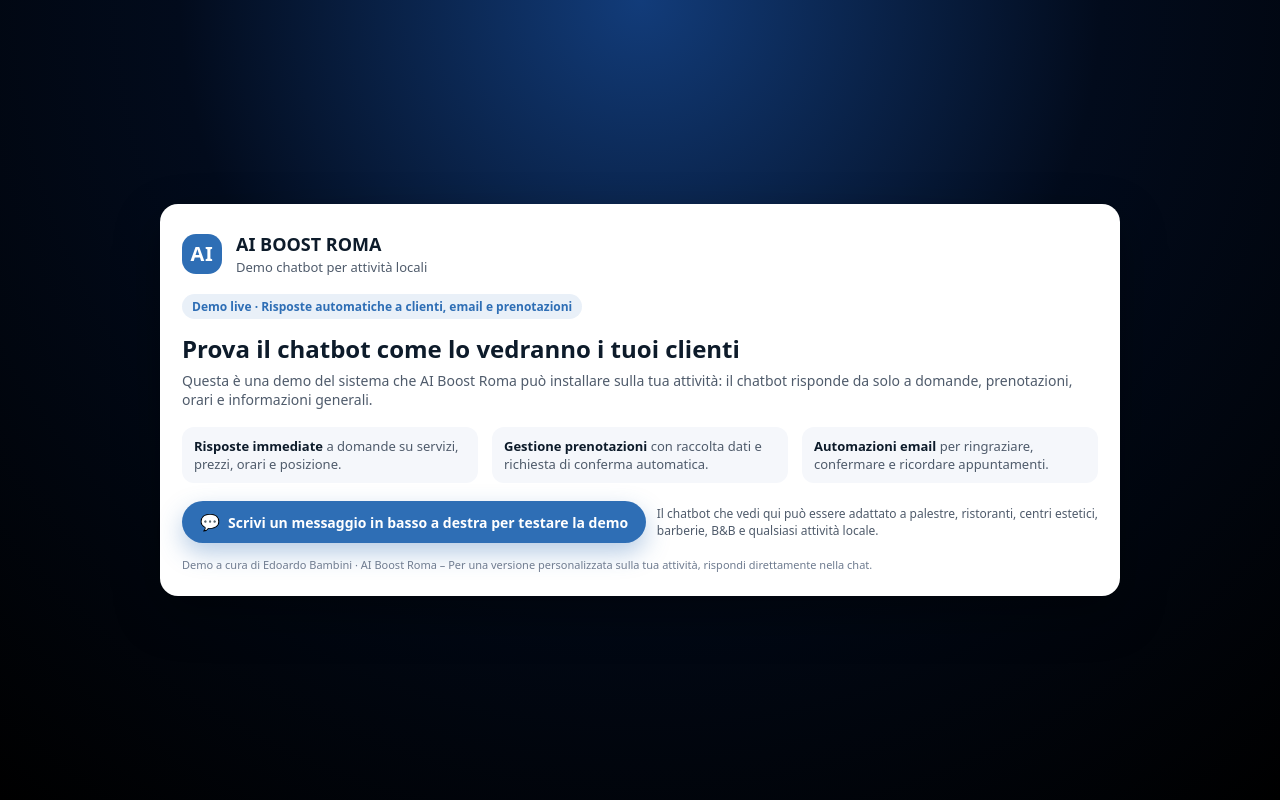
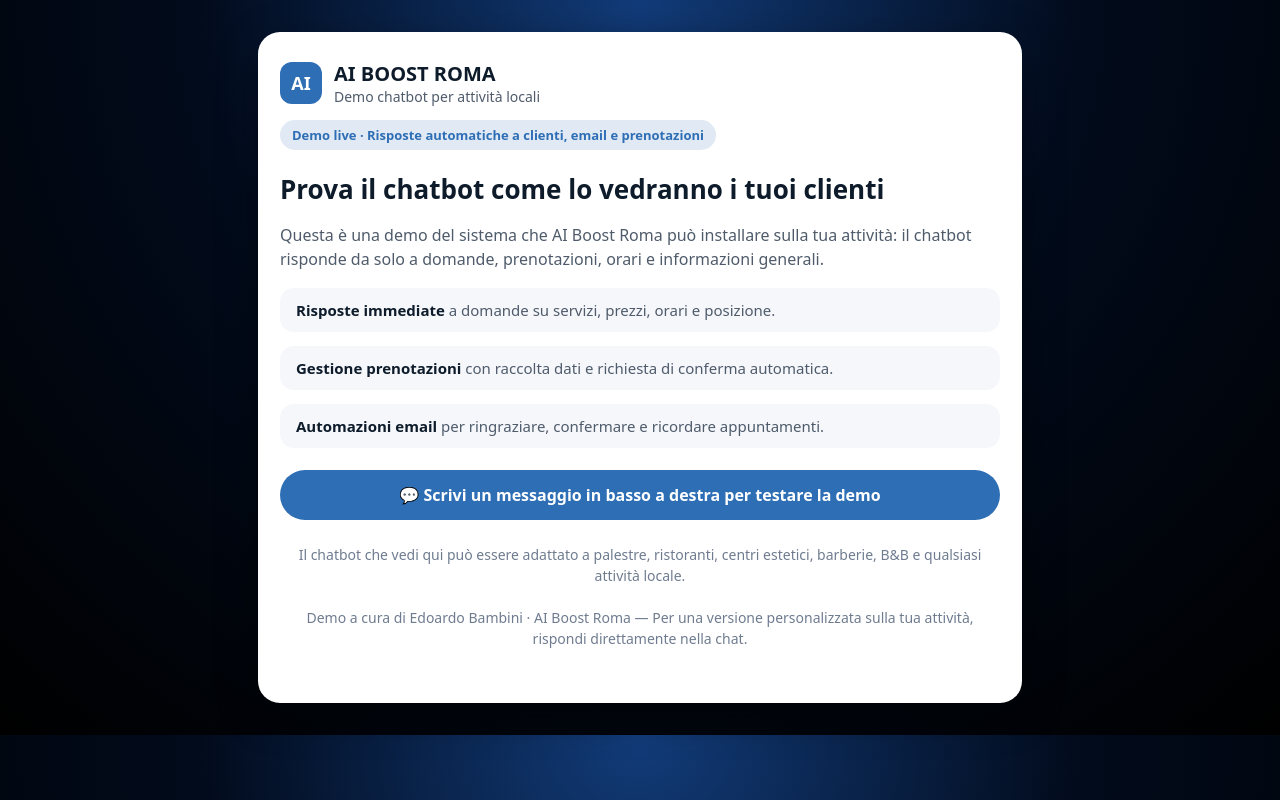
Before and after one commit to Macrofyteam/aiboost-roma-demo, a plain HTML site: page index.html in a window 1280 px wide. Drawn offline with Linux system fonts and the light colour scheme.

Commit message:
Update index.html

```diff
--- a/index.html
+++ b/index.html
@@ -2,203 +2,157 @@
 <html lang="it">
 <head>
     <meta charset="UTF-8" />
-  <title>AI BOOST ROMA – Demo Chatbot</title>
-  <meta name="viewport" content="width=device-width, initial-scale=1" />
+    <meta name="viewport" content="width=device-width, initial-scale=1.0" />
+    <title>AI BOOST ROMA – Demo</title>
+
     <style>
-    :root {
-      --bg: #031b3a;
-      --card: #ffffff;
-      --accent: #2e6eb5;
-      --text-main: #0d1b2a;
-      --text-light: #4f5b6b;
-    }
-    * {
-      box-sizing: border-box;
+        body {
             margin: 0;
             padding: 0;
+            background: radial-gradient(circle at top, #123c7a 0%, #020b1c 45%, #000000 100%);
             font-family: system-ui, -apple-system, BlinkMacSystemFont, "Segoe UI", sans-serif;
+            color: #ffffff;
+            padding: 32px 16px;
+            display: flex;
+            justify-content: center;
         }
-    body {
-      min-height: 100vh;
-      background: radial-gradient(circle at top, #123c7a 0, #020b1c 45%, #000000 100%);
+
+        .container {
+            background: #ffffff;
+            color: #0d1b2a;
+            width: 100%;
+            max-width: 720px;
+            border-radius: 22px;
+            padding: 28px 22px 40px;
+            box-shadow: 0 12px 40px rgba(0,0,0,0.35);
+        }
+
+        .logo-row {
+            display: flex;
+            align-items: center;
+            gap: 12px;
+        }
+
+        .logo-box {
+            width: 42px;
+            height: 42px;
+            background: #2e6eb5;
             color: #ffffff;
+            border-radius: 12px;
             display: flex;
             align-items: center;
             justify-content: center;
-      padding: 24px;
-    }
-    .wrapper {
-      max-width: 960px;
-      width: 100%;
-    }
-    .card {
-      background: var(--card);
-      border-radius: 18px;
-      padding: 28px 22px 24px;
-      box-shadow: 0 18px 45px rgba(0, 0, 0, 0.35);
-    }
-    .logo-row {
-      display: flex;
-      align-items: center;
-      gap: 14px;
-      margin-bottom: 18px;
-    }
-    .logo-mark {
-      width: 40px;
-      height: 40px;
-      border-radius: 14px;
-      background: var(--accent);
-      display: flex;
-      align-items: center;
-      justify-content: center;
-      color: #fff;
-      font-weight: 700;
-      font-size: 20px;
-      letter-spacing: 0.03em;
-    }
-    .brand-text {
-      display: flex;
-      flex-direction: column;
-      gap: 2px;
-    }
-    .brand-title {
             font-weight: 700;
             font-size: 18px;
-      color: var(--text-main);
         }
+
+        .brand-title {
+            font-size: 20px;
+            font-weight: 700;
+        }
+
         .brand-sub {
+            font-size: 14px;
+            color: #4f5b6b;
+        }
+
+        .tag {
+            display: inline-block;
+            margin-top: 14px;
+            background: rgba(46,110,181,0.15);
+            padding: 6px 12px;
+            border-radius: 999px;
             font-size: 13px;
-      color: var(--text-light);
+            color: #2e6eb5;
+            font-weight: 600;
         }
-    .content {
-      margin-top: 8px;
+
+        h1 {
+            margin-top: 24px;
+            font-size: 26px;
+            font-weight: 700;
+            line-height: 1.2;
         }
-    h1 {
-      font-size: 24px;
-      line-height: 1.2;
-      margin-bottom: 8px;
-      color: var(--text-main);
+
+        p {
+            font-size: 16px;
+            line-height: 1.55;
+            margin-top: 12px;
+            color: #4f5b6b;
         }
-    .subtitle {
+
+        .feature {
+            background: #f5f7fb;
+            padding: 12px 16px;
+            border-radius: 14px;
+            font-size: 15px;
+            margin-top: 14px;
+            color: #4f5b6b;
+        }
+
+        .feature b {
+            color: #0d1b2a;
+        }
+
+        .cta {
+            display: block;
+            margin-top: 22px;
+            background: #2e6eb5;
+            color: #ffffff;
+            padding: 14px;
+            text-align: center;
+            border-radius: 999px;
+            font-size: 16px;
+            font-weight: 600;
+        }
+
+        .footer {
+            margin-top: 24px;
             font-size: 14px;
-      color: var(--text-light);
-      margin-bottom: 18px;
-    }
-    .highlight {
-      display: inline-block;
-      padding: 4px 10px;
-      border-radius: 999px;
-      background: rgba(46, 110, 181, 0.1);
-      color: var(--accent);
-      font-size: 12px;
-      font-weight: 600;
-      margin-bottom: 16px;
-    }
-    .grid {
-      display: grid;
-      grid-template-columns: repeat(auto-fit, minmax(220px, 1fr));
-      gap: 14px;
-      margin-bottom: 18px;
-    }
-    .pill {
-      background: #f5f7fb;
-      border-radius: 12px;
-      padding: 10px 12px;
-      font-size: 13px;
-      color: var(--text-light);
-    }
-    .pill b {
-      color: var(--text-main);
-    }
-    .cta-row {
-      display: flex;
-      flex-wrap: wrap;
-      align-items: center;
-      justify-content: space-between;
-      gap: 10px;
-      margin-top: 8px;
-    }
-    .cta-main {
-      padding: 10px 18px;
-      border-radius: 999px;
-      border: none;
-      background: var(--accent);
-      color: #fff;
-      font-weight: 600;
-      font-size: 14px;
-      cursor: default;
-      display: inline-flex;
-      align-items: center;
-      gap: 8px;
-      box-shadow: 0 10px 24px rgba(46, 110, 181, 0.35);
-    }
-    .cta-sub {
-      font-size: 12px;
-      color: var(--text-light);
-    }
-    .cta-main span.icon {
-      font-size: 16px;
-    }
-    .footnote {
-      margin-top: 14px;
-      font-size: 11px;
             color: #6f7c90;
-    }
-    @media (max-width: 600px) {
-      .card {
-        padding: 22px 18px 20px;
-      }
-      h1 {
-        font-size: 20px;
-      }
+            text-align: center;
+            line-height: 1.5;
         }
     </style>
 </head>
+
 <body>
-  <div class="wrapper">
-    <div class="card">
+    <div class="container">
         <div class="logo-row">
-        <div class="logo-mark">AI</div>
-        <div class="brand-text">
+            <div class="logo-box">AI</div>
+            <div>
                 <div class="brand-title">AI BOOST ROMA</div>
                 <div class="brand-sub">Demo chatbot per attività locali</div>
             </div>
         </div>
 
-      <div class="content">
-        <div class="highlight">Demo live · Risposte automatiche a clienti, email e prenotazioni</div>
+        <div class="tag">Demo live · Risposte automatiche a clienti, email e prenotazioni</div>
+
         <h1>Prova il chatbot come lo vedranno i tuoi clienti</h1>
-        <p class="subtitle">
+
+        <p>
             Questa è una demo del sistema che AI Boost Roma può installare sulla tua attività:
             il chatbot risponde da solo a domande, prenotazioni, orari e informazioni generali.
         </p>
 
-        <div class="grid">
-          <div class="pill"><b>Risposte immediate</b> a domande su servizi, prezzi, orari e posizione.</div>
-          <div class="pill"><b>Gestione prenotazioni</b> con raccolta dati e richiesta di conferma automatica.</div>
-          <div class="pill"><b>Automazioni email</b> per ringraziare, confermare e ricordare appuntamenti.</div>
-        </div>
+        <div class="feature"><b>Risposte immediate</b> a domande su servizi, prezzi, orari e posizione.</div>
 
-        <div class="cta-row">
-          <button class="cta-main">
-            <span class="icon">💬</span>
-            Scrivi un messaggio in basso a destra per testare la demo
-          </button>
-          <div class="cta-sub">
-            Il chatbot che vedi qui può essere adattato a palestre, ristoranti, centri estetici,<br/>
-            barberie, B&amp;B e qualsiasi attività locale.
-          </div>
-        </div>
+        <div class="feature"><b>Gestione prenotazioni</b> con raccolta dati e richiesta di conferma automatica.</div>
 
-        <div class="footnote">
-          Demo a cura di Edoardo Bambini · AI Boost Roma – Per una versione personalizzata sulla tua attività,
+        <div class="feature"><b>Automazioni email</b> per ringraziare, confermare e ricordare appuntamenti.</div>
+
+        <a class="cta">💬 Scrivi un messaggio in basso a destra per testare la demo</a>
+
+        <p class="footer">
+            Il chatbot che vedi qui può essere adattato a palestre, ristoranti, centri estetici,
+            barberie, B&B e qualsiasi attività locale. <br><br>
+            Demo a cura di Edoardo Bambini · AI Boost Roma — Per una versione personalizzata sulla tua attività,
             rispondi direttamente nella chat.
-        </div>
-      </div>
-    </div>
+        </p>
     </div>
 
     <!-- TIDIO CHAT WIDGET -->
-  <script src="//code.tidio.co/qeqioyodfldgtwpzwn4fcerjczenmkpe.js" async></script>
+    <script src="https://code.tidio.co/qeqioyodfldgtwpzwn4fcerjczenmkpe.js" async></script>
+
 </body>
 </html>
```
Lines whose indentation alone changed are shown as unchanged.
